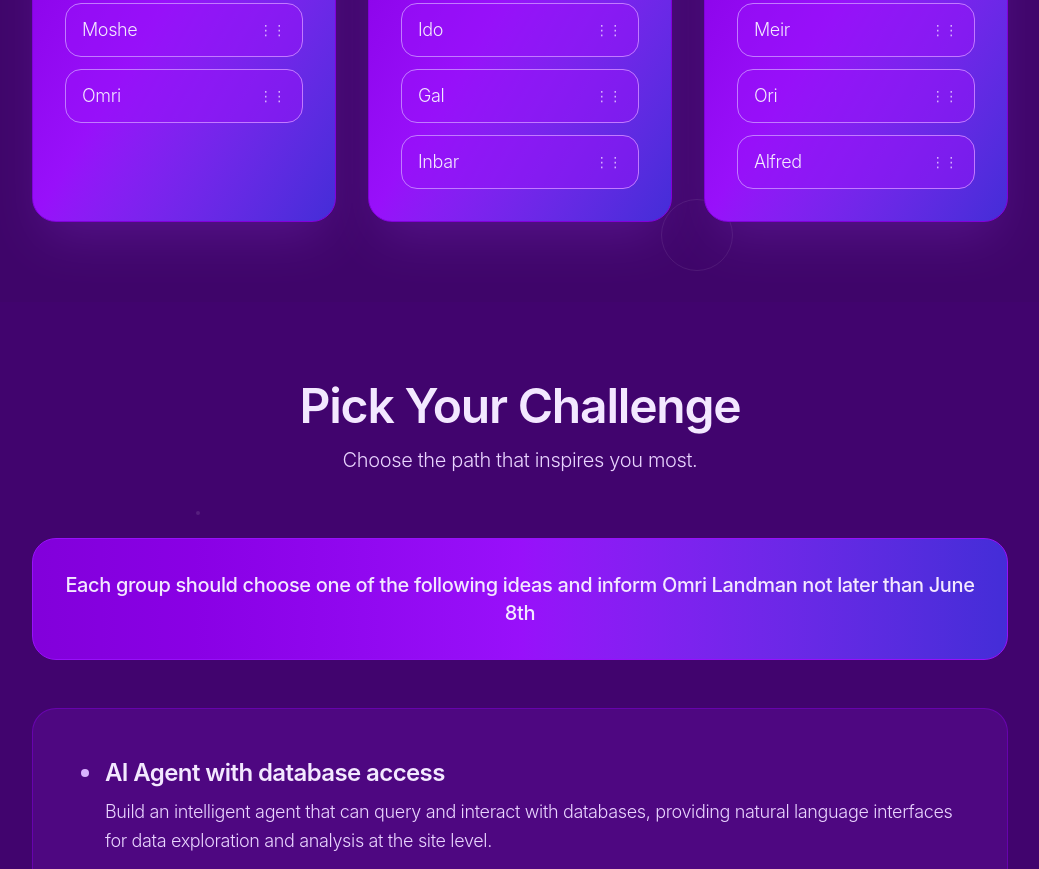
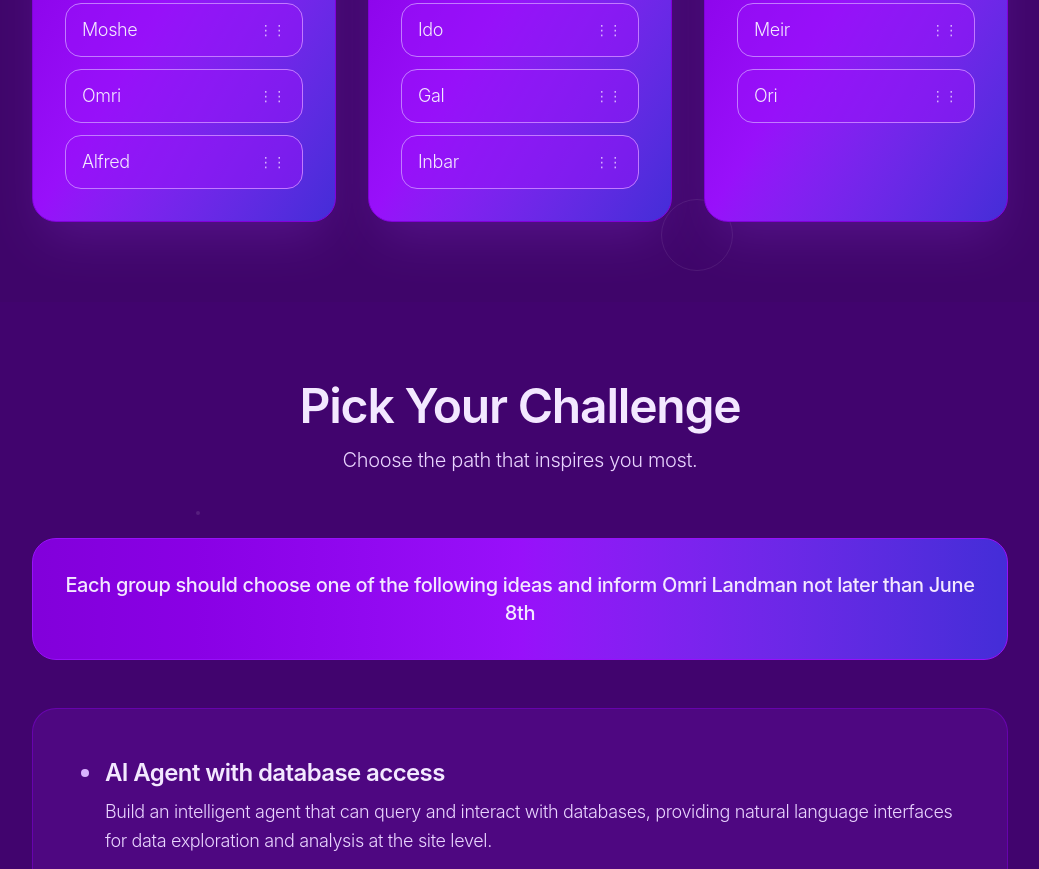
Before and after one commit to omriland/ai-hackathon, a Next.js app: page / in a window 1280 px wide. Shown: the part 1360-2229 px from the top of the page, without its empty margins (120-1159 px from the left). Built offline with nearby package versions, Linux system fonts and the light colour scheme.

Commit message:
Update team member lists on home page by adding Alfred to the Volt team and removing him from the Spark team for improved accuracy.

```diff
--- a/src/app/page.tsx
+++ b/src/app/page.tsx
@@ -13,9 +13,9 @@ export default function Home() {
   const [screenShake, setScreenShake] = useState(false);
   const [dragError, setDragError] = useState(false);
   const [teams, setTeams] = useState([
-    { name: "⚡ Volt", members: ["Zvia", "Doron", "Eliya", "Moshe", "Omri"] },
+    { name: "⚡ Volt", members: ["Zvia", "Doron", "Eliya", "Moshe", "Omri", "Alfred"] },
     { name: "🔋 Flux", members: ["Dror", "Fadi", "Guy", "Ido", "Gal", "Inbar"] },
-    { name: "⭐ Spark", members: ["Ariel", "Hila", "Natalia", "Meir", "Ori", "Alfred"] }
+    { name: "⭐ Spark", members: ["Ariel", "Hila", "Natalia", "Meir", "Ori"] }
   ]);
 
   useEffect(() => {
```
